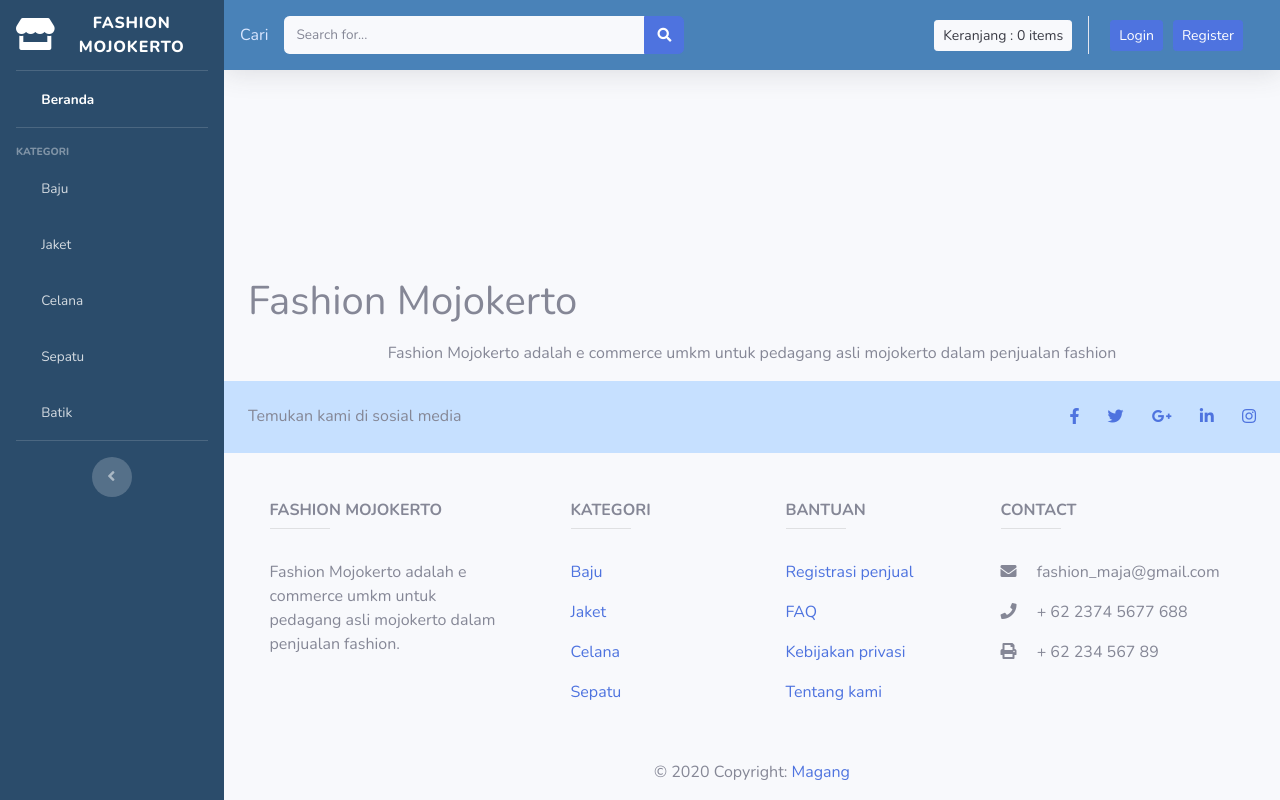
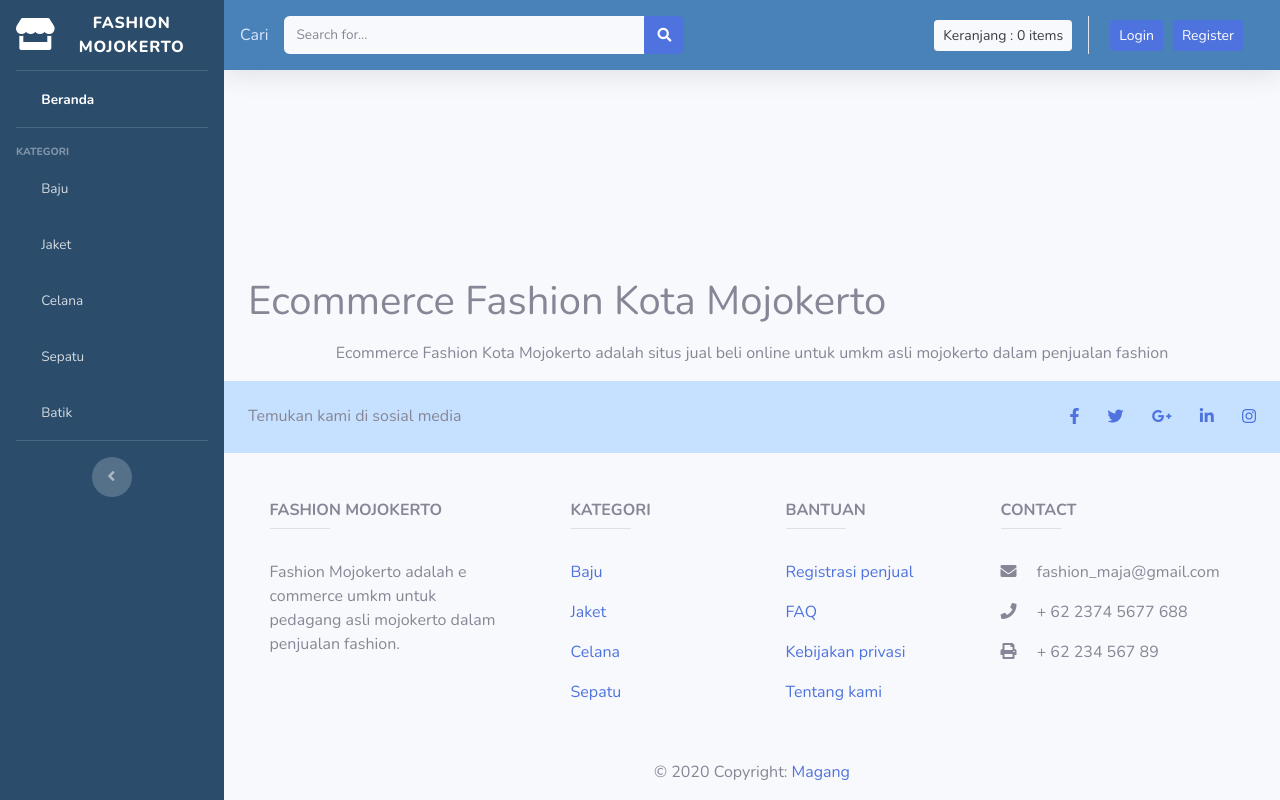
Before and after one commit to isron89/fashion_mjk, a CodeIgniter app: page /fashion_mjk/index.php/about/index in a window 1280 px wide. Run offline with CodeIgniter, Linux system fonts and the light colour scheme.

Commit message:
Update about.php

```diff
--- a/application/views/about.php
+++ b/application/views/about.php
@@ -1,6 +1,6 @@
 <div class="container-fluid">
 
-	<p class="text-center"><h1>Fashion Mojokerto</h1></p>
-	<p class="text-center align-middle">Fashion Mojokerto adalah e commerce umkm untuk pedagang asli mojokerto dalam penjualan fashion</p>
+	<p class="text-center"><h1>Ecommerce Fashion Kota Mojokerto</h1></p>
+	<p class="text-center align-middle">Ecommerce Fashion Kota Mojokerto adalah situs jual beli online untuk umkm asli mojokerto dalam penjualan fashion</p>
 
 </div>
```
